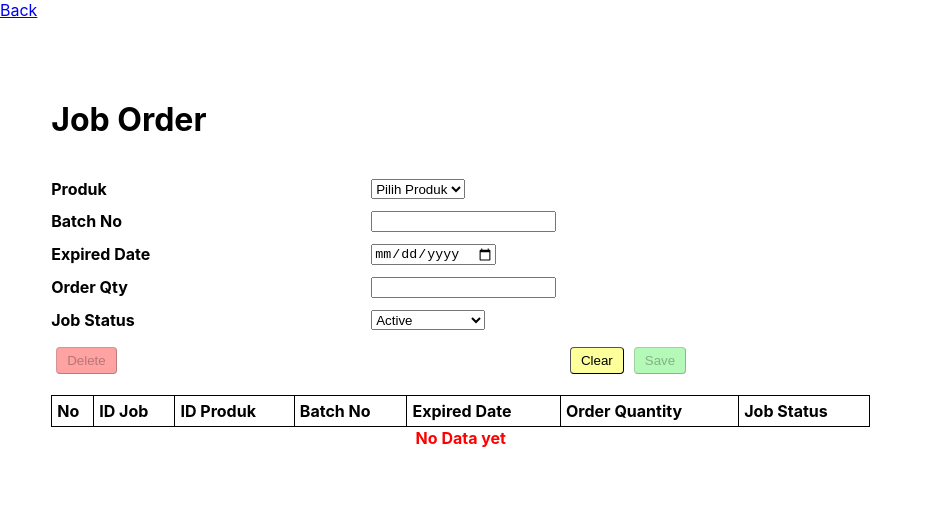
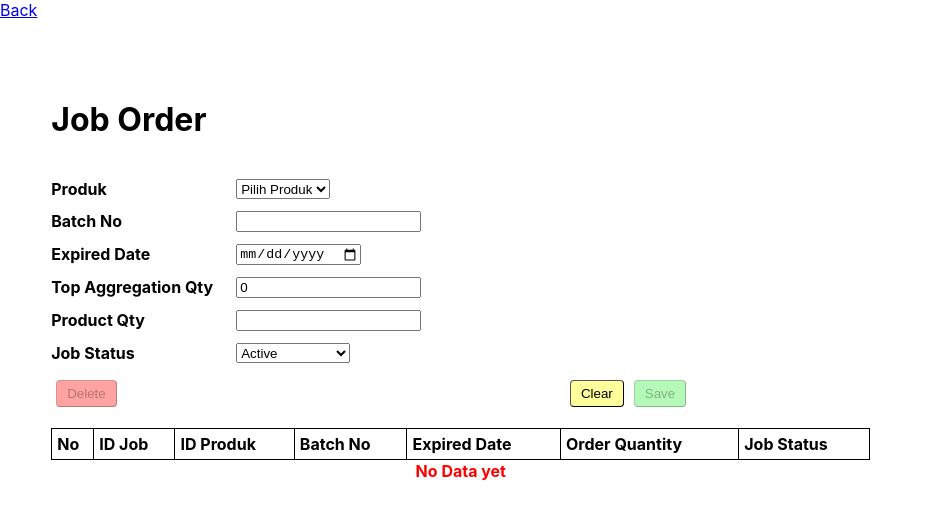
Before and after one commit to KevinDallian/QRCode, a React (Create React App) app: page /jobOrder in a window 1280 px wide. Shown: the top 518 px of the page, without its empty margins (0-932 px from the left). Built offline with nearby package versions, Linux system fonts and the light colour scheme.

Commit message:
fix bug where aggregation data gives empty object

```diff
--- a/src/Components/DynamicForm/DynamicForm.js
+++ b/src/Components/DynamicForm/DynamicForm.js
@@ -1,7 +1,6 @@
 import './DynamicForm.css';
 
 export default function DynamicForm({aggregations, onFormDataChange}) {
-
     const formData = aggregations.map((aggregation, index) => {
         return (
             <div key={index} className="form-row">
--- a/src/Components/FormDetail/FormDetail.js
+++ b/src/Components/FormDetail/FormDetail.js
@@ -6,6 +6,17 @@ export function FormDetail({variableName, value, setValue}){
             <div className='box'>
                 <label id='label'>{variableName}</label>
                 <input value={value} onChange={(e)=>setValue(e.target.value)}/>
+            </div>
+        </>
+    );
+}
+
+export function NumberForm({variableName, value, setValue}){
+    return (
+        <>
+            <div className='box'>
+                <label id='label'>{variableName}</label>
+                <input value={value} type={'number'} min={0} onChange={(e)=>setValue(e.target.value)}/>
             </div>
         </>
     );
--- a/src/Pages/JobOrder/JobOrder.js
+++ b/src/Pages/JobOrder/JobOrder.js
@@ -1,7 +1,7 @@
-import { FormDetail, DateForm, OptionForm } from '../../Components/FormDetail/FormDetail';
+import { FormDetail, DateForm, OptionForm, NumberForm } from '../../Components/FormDetail/FormDetail';
 import './JobOrder.css';
 import { Link } from 'react-router-dom';
-import { useState } from 'react';
+import { useEffect, useState } from 'react';
 import ActionButton from '../../Components/ActionButton/ActionButton';
 import ReactTable from '../../Components/Table/ReactTable';
 
@@ -9,14 +9,29 @@ export default function JobOrder({jobs, setJobs, products}) {
     const [productID, setProductID] = useState('');
     const [batchNo, setBatchNo] = useState('');
     const [expiredDate, setDate] = useState('');
+    const [topQuantity, setTopQuantity] = useState(0);
     const [quantity, setQuantity] = useState('');
     const [jobStatus, setJobStatus] = useState('Active');
     const productsID = products.map((product) => `${product.id}`);
-    const productsName = products.map((product) => `${product.id + ' - ' + product.name}`);
-
+    const [currentProduct, setCurrentProduct] = useState(null);
     const [currentIndex, setCurrentIndex] = useState(null);
 
     const header = ["No", "ID Job", "ID Produk", "Batch No", "Expired Date", "Order Quantity", "Job Status"];
+
+    useEffect(() => {
+        if (productID !== null) {
+            const selectedProduct = products.find((product) => product.id === productID);
+            if (selectedProduct) {
+                setCurrentProduct(selectedProduct);
+            }
+        }
+    }, [productID]);
+
+    useEffect(() => {
+        if (currentProduct) {
+            console.log(currentProduct);
+        }
+    }, [topQuantity]);
 
     function validateData(){
         return productID === "" || batchNo === "" || expiredDate === "" || quantity === "" || jobStatus === "";
@@ -84,12 +99,13 @@ export default function JobOrder({jobs, setJobs, products}) {
         <>
             <Link to="/">Back</Link>
             <h1 className='title'>Job Order</h1>
-            <div>
-                <form id='form' style={{width:'50vw'}}>
-                    <OptionForm variableName='Produk' options={productsName} value={productID} setValue={(e)=>{setProductID(e)}}/>
+            <div className='flex-row'>
+                <form id='form'>
+                    <OptionForm variableName='Produk' options={productsID} value={productID} setValue={(e)=>{setProductID(e)}}/>
                     <FormDetail variableName='Batch No' value={batchNo} setValue={(e)=>{setBatchNo(e)}}/>
                     <DateForm variableName='Expired Date' value={expiredDate} setValue={(e)=>{setDate(e)}}/>
-                    <FormDetail variableName='Order Qty' value={quantity} setValue={(e)=>{setQuantity(e)}}/>
+                    <NumberForm variableName='Top Aggregation Qty' value={topQuantity} setValue={(e)=>{setTopQuantity(e)}}/>
+                    <NumberForm variableName='Product Qty' value={quantity} setValue={setQuantity}/>
                     <OptionForm variableName='Job Status' options={['Active', 'Cancel', 'Suspended']} value={jobStatus} setValue={(e)=>{setJobStatus(e)}}/>
                 </form>
             </div>
--- a/src/Pages/Registrasi/Registrasi.js
+++ b/src/Pages/Registrasi/Registrasi.js
@@ -13,7 +13,7 @@ export default function Registrasi({products, setProducts}){
     const [storage, setStorage] = useState('');
     const [currentIndex, setCurrentIndex] = useState(null);
     const [aggregationLvl, setAggregationLvl] = useState(1);
-    const [aggregations, setAggregations] = useState([]);
+    const [aggregations, setAggregations] = useState([{name:'', quantity:0, level: 1}]);
     const [currentProducts, setCurrentProducts] = useState(products.map((product) => {
         return {
             id: product.id,
@@ -29,7 +29,7 @@ export default function Registrasi({products, setProducts}){
 
     useEffect(() => {
         setAggregationForm(aggregationLvl);
-    }, aggregationLvl);
+    }, [aggregationLvl]);
 
     useEffect(() => {
         updateCurrentProduct();
@@ -50,7 +50,6 @@ export default function Registrasi({products, setProducts}){
 
     const onAggregationFormChange = (index, event) => {
         let data = [...aggregations];
-
         if (!data[index]) {
             return
         }
@@ -59,9 +58,9 @@ export default function Registrasi({products, setProducts}){
     }
 
     const setAggregationForm = (quantity) => {
-        let newFields = [{}];
-        for (let i=1;i<quantity;i++) {
-            newFields.push({name:'', quantity:0});
+        let newFields = [];
+        for (let i=0;i<quantity;i++) {
+            newFields.push({name:'', quantity:0, level: i+1});
         }
         setAggregations(newFields);
     }
```
